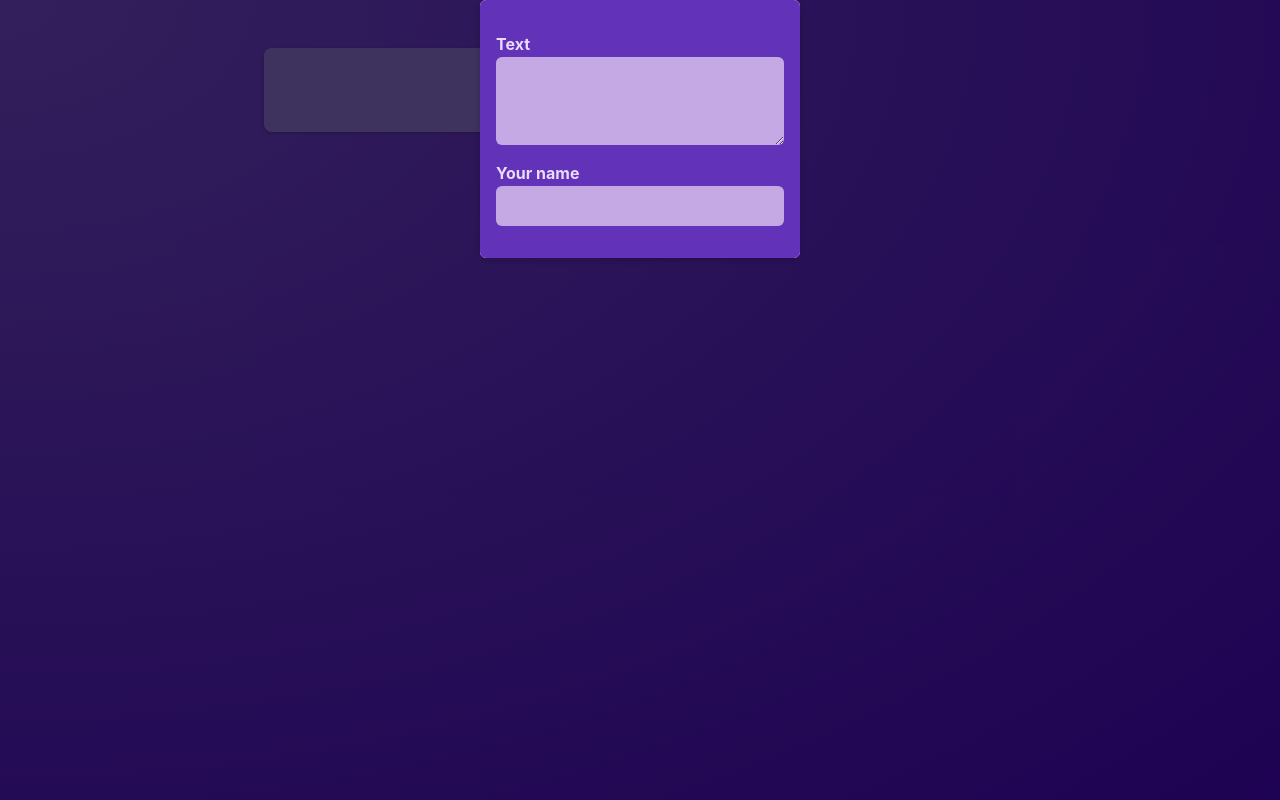
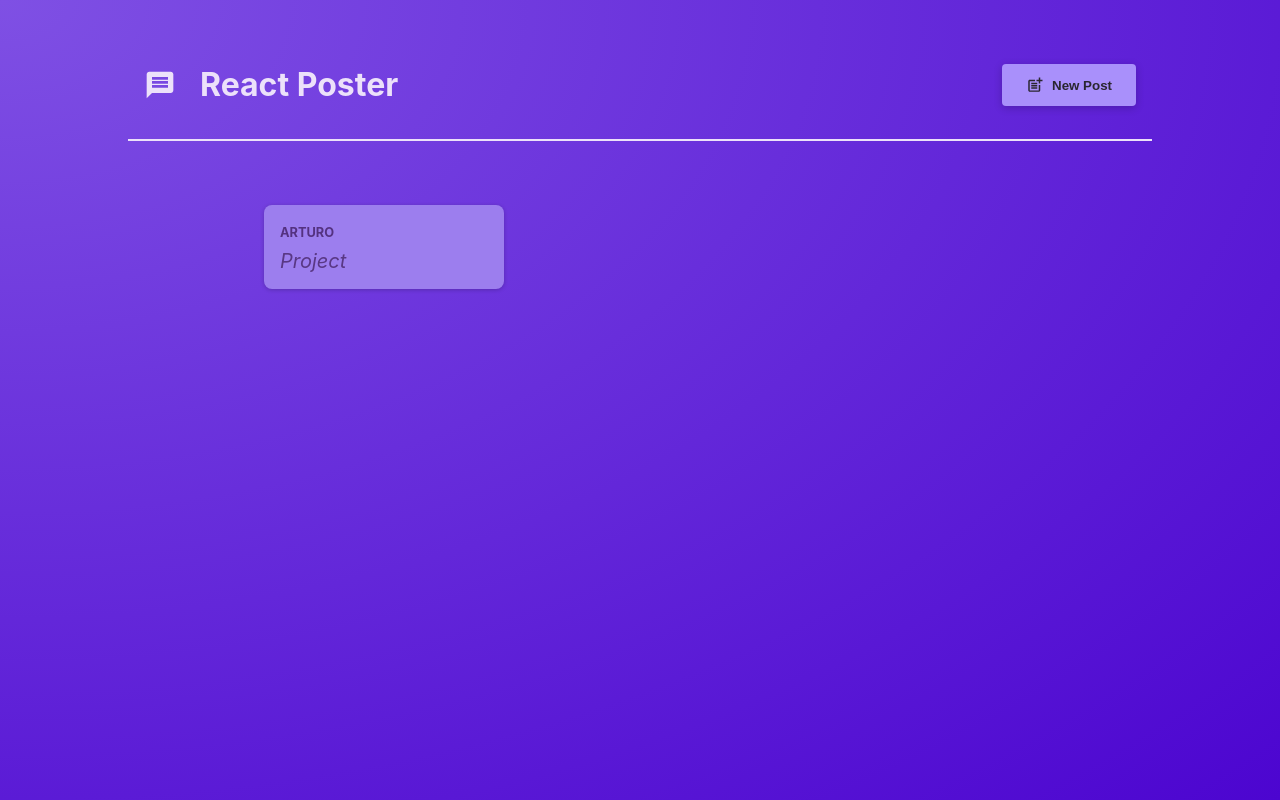
Before and after one commit to Dani-RG/next-and-react_posts-app, a React (Vite) app: page / in a window 1280 px wide. Built offline with nearby package versions, Linux system fonts and the light colour scheme.

Commit message:
Main header and manage states

```diff
--- a/package.json
+++ b/package.json
@@ -10,7 +10,8 @@
   },
   "dependencies": {
     "react": "^18.2.0",
-    "react-dom": "^18.2.0"
+    "react-dom": "^18.2.0",
+    "react-icons": "^5.0.1"
   },
   "devDependencies": {
     "@types/react": "^18.0.17",
--- a/src/App.jsx
+++ b/src/App.jsx
@@ -1,10 +1,28 @@
+import { useState } from "react";
 import PostsList from "./components/PostsList";
+import MainHeader from "./components/MainHeader";
 
 function App() {
+  const [modalIsVisible, setModalIsVisible] = useState(false);
+
+  function showModalHandler() {
+    setModalIsVisible(true);
+  }
+
+  function hideModalHandler() {
+    setModalIsVisible(false);
+  }
+
   return (
-    <main>
-      <PostsList />
-    </main>
+    <>
+      <MainHeader onCreatePost={showModalHandler} />
+      <main>
+        <PostsList
+          isPosting={modalIsVisible}
+          onStopPosting={hideModalHandler}
+        />
+      </main>
+    </>
   );
 }
 
--- /dev/null
+++ b/src/components/MainHeader.jsx
@@ -0,0 +1,22 @@
+import { MdPostAdd, MdMessage } from "react-icons/md";
+
+import classes from "./MainHeader.module.css";
+
+function MainHeader({ onCreatePost }) {
+  return (
+    <header className={classes.header}>
+      <h1 className={classes.logo}>
+        <MdMessage />
+        React Poster
+      </h1>
+      <p>
+        <button className={classes.button} onClick={onCreatePost}>
+          <MdPostAdd size={18} />
+          New Post
+        </button>
+      </p>
+    </header>
+  );
+}
+
+export default MainHeader;
--- /dev/null
+++ b/src/components/MainHeader.module.css
@@ -0,0 +1,36 @@
+.header {
+  /* padding: 2rem 10%; */
+  margin: 2rem 10%;
+  padding: 1rem;
+  text-align: center;
+  display: flex;
+  justify-content: space-between;
+  align-items: center;
+  border-bottom: 2px solid #ece1fa;
+}
+
+.logo {
+  font-size: 2rem;
+  display: flex;
+  gap: 1.5rem;
+  align-items: center;
+  color: #ece1fa;
+}
+
+.button {
+  display: inline-flex;
+  align-items: center;
+  gap: 0.5rem;
+  padding: 0.75rem 1.5rem;
+  background-color: #a990fb;
+  color: #2a2630;
+  border: none;
+  border-radius: 4px;
+  box-shadow: 0 2px 8px rgba(0, 0, 0, 0.2);
+  cursor: pointer;
+  font-weight: bold;
+}
+
+.button:hover {
+  background-color: #8c6cf7;
+}
--- a/src/components/Modal.jsx
+++ b/src/components/Modal.jsx
@@ -1,13 +1,12 @@
 import classes from "./Modal.module.css";
 
-function Modal({ children }) {
+function Modal({ children, onClose }) {
   return (
     <>
-      <div className={classes.backdrop}>
-        <dialog open className={classes.modal}>
-          {children}
-        </dialog>
-      </div>
+      <div className={classes.backdrop} onClick={onClose} />
+      <dialog open className={classes.modal}>
+        {children}
+      </dialog>
     </>
   );
 }
--- a/src/components/NewPost.jsx
+++ b/src/components/NewPost.jsx
@@ -1,15 +1,42 @@
+import { useState } from "react";
 import classes from "./NewPost.module.css";
 
-function NewPost(props) {
+function NewPost({ onBodyChange, onAuthorChange, onCancel }) {
+  const [enteredBody, setEnteredBody] = useState("");
+  const [enteredAuthor, setEnteredAuthor] = useState("");
+
+  function bodyChangeHandler(event) {
+    setEnteredBody(event.target.value);
+  }
+
+  function authorChangeHandler(event) {
+    setEnteredAuthor(event.target.value);
+  }
+
+  function submitHandler(e) {
+    e.preventDefault();
+    const postData = {
+      body: enteredBody,
+      author: enteredAuthor,
+    };
+    onCancel();
+  }
+
   return (
-    <form className={classes.form}>
+    <form className={classes.form} onSubmit={submitHandler}>
       <p>
         <label htmlFor="body">Text</label>
-        <textarea id="body" required rows={3} onChange={props.onBodyChange} />
+        <textarea id="body" required rows={3} onChange={bodyChangeHandler} />
       </p>
       <p>
         <label htmlFor="name">Your name</label>
-        <input type="text" id="name" required onChange={props.onAuthorChange} />
+        <input type="text" id="name" required onChange={authorChangeHandler} />
+      </p>
+      <p className="classes.actions">
+        <button type="button" onClick={onCancel}>
+          Cancel
+        </button>
+        <button>Submit</button>
       </p>
     </form>
   );
--- a/src/components/PostsList.jsx
+++ b/src/components/PostsList.jsx
@@ -4,28 +4,16 @@ import Post from "./Post";
 import Modal from "./Modal";
 import classes from "./PostsList.module.css";
 
-function PostsList() {
-  const [enteredBody, setEnteredBody] = useState("");
-  const [enteredAuthor, setEnteredAuthor] = useState("");
-
-  function bodyBodyHandler(event) {
-    setEnteredBody(event.target.value);
-  }
-
-  function authorBodyHandler(event) {
-    setEnteredAuthor(event.target.value);
-  }
-
+function PostsList({ isPosting, onStopPosting }) {
   return (
     <>
-      <Modal>
-        <NewPost
-          onBodyChange={bodyBodyHandler}
-          onAuthorChange={authorBodyHandler}
-        />
-      </Modal>
+      {isPosting && (
+        <Modal onClose={onStopPosting}>
+          <NewPost onCancel={onStopPosting} />
+        </Modal>
+      )}
+
       <ul className={classes.posts}>
-        <Post author={enteredAuthor} body={enteredBody} />
         <Post author={"Arturo"} body={"Project"} />
       </ul>
     </>
```
Also changed, not shown: 1 other file (tests, documents, lock files or other folders).
